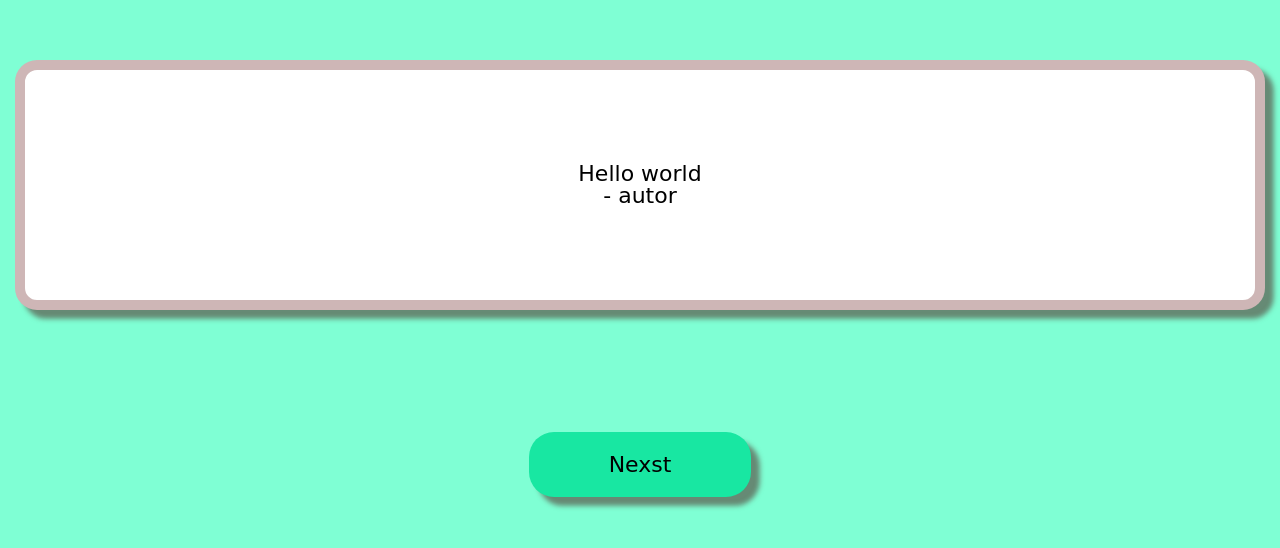
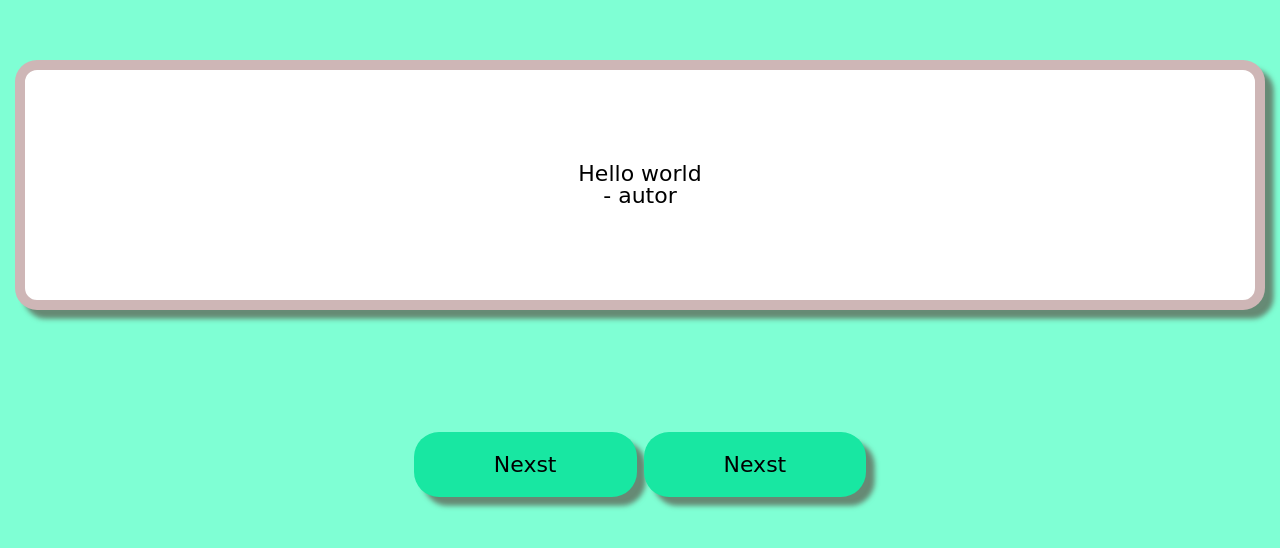
Before and after one commit to Anton-Dmitrievich/Random_quotes, a plain HTML site: page index.html in a window 1280 px wide. Shown: the part 122-670 px from the top of the page. Drawn offline with Linux system fonts and the light colour scheme.

Commit message:
Ferst Commit
Ferst Commit

```diff
--- a/index.html
+++ b/index.html
@@ -22,6 +22,7 @@
 			</div>
 			<div class="button">
 				<button class="button__txt" id="btn" onclick="generator();">Nexst</button>
+				<button class="button__txt" id="btn" onclick="generator();">Nexst</button>
 				<!--к кнопке добавим функцию:-->
 			</div>
 		</div>
```
